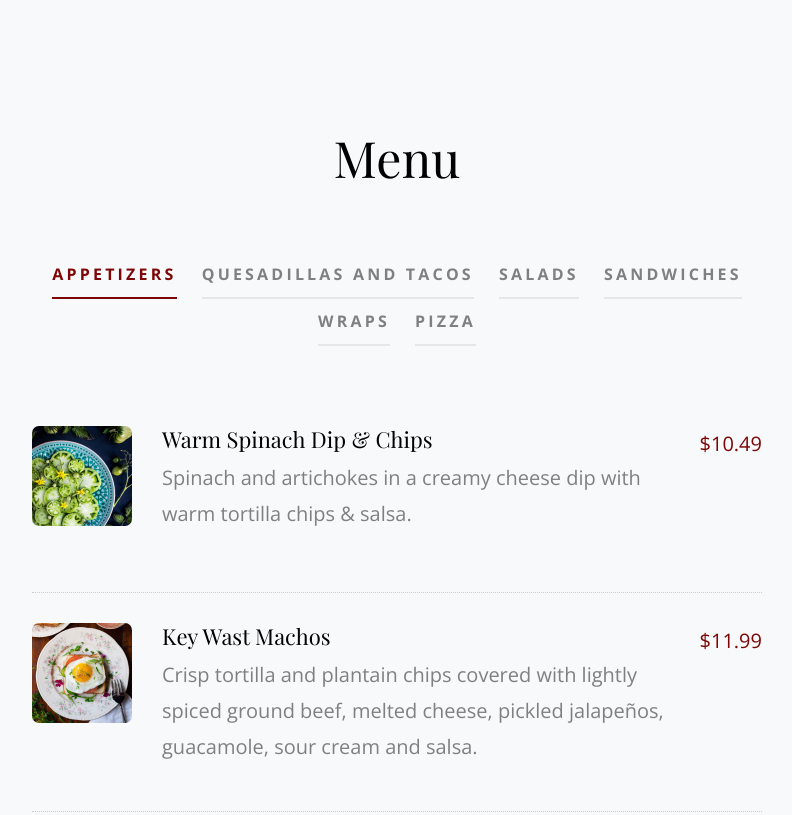
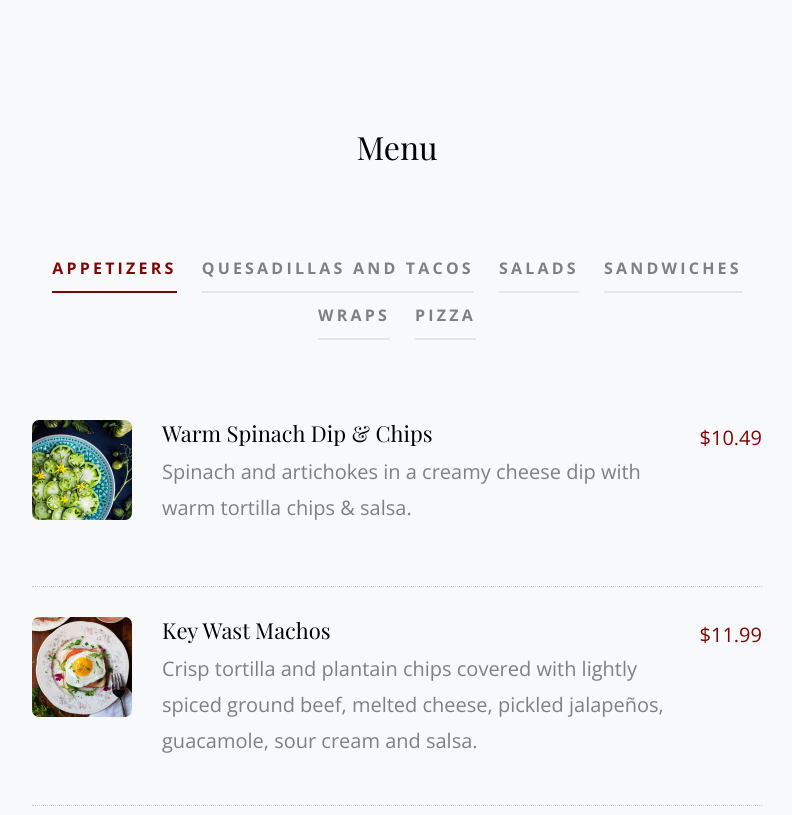
Before and after one commit to cjimperial/SullyHouse, a plain HTML site: page index.html in a window 1280 px wide. Shown: the part 1240-2055 px from the top of the page, without its empty margins (243-1035 px from the left). Drawn offline with nearby package versions, Linux system fonts and the light colour scheme; some packages are replaced by stand-ins of ours; files whose address does not match are found by name; a web font is replaced by a local one.

Commit message:
Update index.html

```diff
--- a/index.html
+++ b/index.html
@@ -56,7 +56,7 @@
 
           </div>
           <div class="col-2 col-md-6 text-center site-logo-wrap">
-            <a href="index.html" class="site-logo">M</a>
+            <a href="index.html" class="site-logo"><img src="images/navlogo.PNG"></a>
           </div>
           <div class="col-5 col-md-3 text-right menu-burger-wrap">
             <a href="#" class="site-nav-toggle js-site-nav-toggle"><i></i></a>
@@ -95,10 +95,13 @@
         <!-- END 3rd PARTY ORDER BUTTONS -->
         <!-- MENU -->
           <div class="section bg-light" id="section-menu" data-aos="fade-up">
-          <div class="container">
-            <div class="row section-heading justify-content-center mb-5">
-              <div class="col-md-8 text-center">
-                <h2 class="heading mb-3">Menu</h2>
+        <div class="menutitle">
+              <h2>Menu</h2>
+        </div>
+          <div class="container" id="menu">
+            <div class="row section-heading justify-content-center mb-1">
+              <div class="col-md-12 text-center">
+
               </div>
             </div>
             <div class="row justify-content-center">
@@ -485,7 +488,7 @@
                   </div>
                   <div class="row justify-content-center">
                     <div class="col-md-4">
-                      <input type="submit" class="btn btn-primary btn-outline-primary btn-block" value="Book Now">
+                      <input type="submit" id="booknow" class="btn btn-primary btn-outline-primary btn-block" value="Book Now">
                     </div>
                   </div>
                 </form>
```
